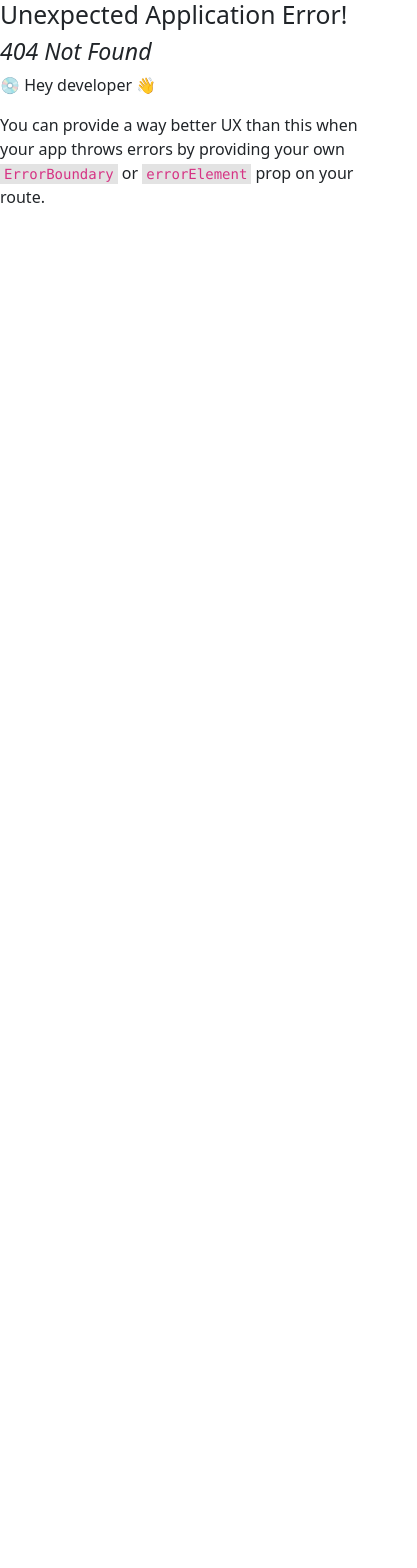
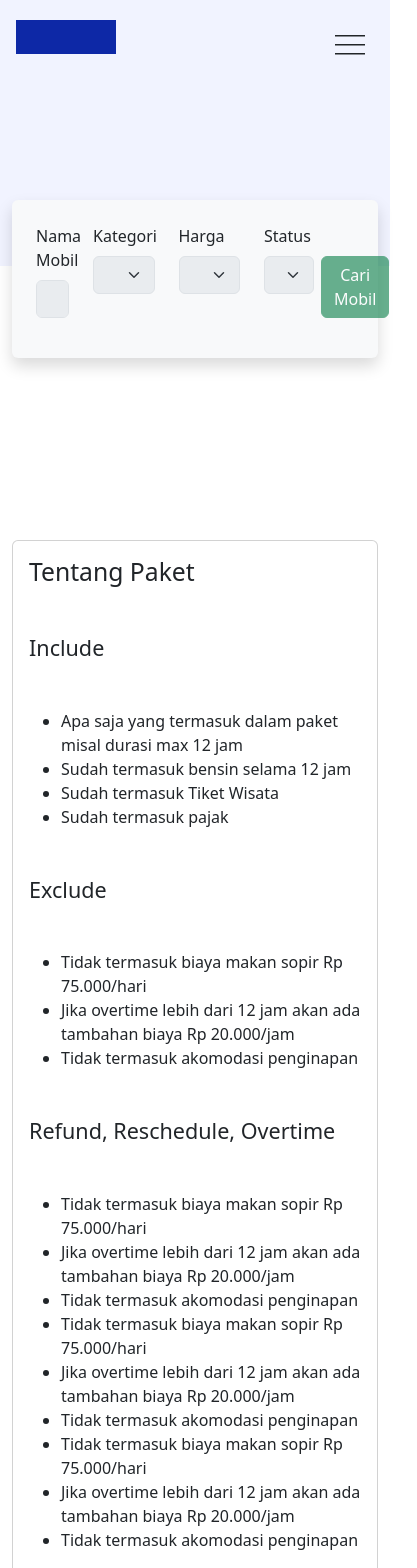
Before and after one commit to HarisMI40/fer-rental-mobil-public, a React (Vite) app: page /detail-mobil/1 in a window 390 px wide. Before the commit this address had no page. Shown: the top 1568 px of the page, 417 px wide, since content can reach past the window. Before the commit the page ends 844 px from the top, so only its background shows below. Built offline with nearby package versions, Linux system fonts and the light colour scheme; no server answers.

Commit message:
+ hal detail mobil

```diff
--- a/src/components/CardCariMobil/CardCariMobil.jsx
+++ b/src/components/CardCariMobil/CardCariMobil.jsx
@@ -4,16 +4,21 @@ import { Button, Col, Form, Row } from "react-bootstrap";
 import { useSearchParams } from "react-router-dom";
 
 
-const CardCariMobil = ({onActiveHandler, onBlurHandler, setCar}) => {
+const CardCariMobil = ({onActiveHandler = () => {}, onBlurHandler = () => {}, setCar = () => {}, disable = false}) => {
     const [formData, setFormData] = useState({name : "", category : "", price : "", status : ""});
+    const notDisable = disable == false;
 
     let [searchParams, setSearchParams] = useSearchParams();
 
-    useEffect(() => {
+    const isEmptyParam = () => {
         let parameterData = Object.fromEntries([...searchParams])
 
-        if(Object.keys(parameterData).length === 0) return // cek jika object ( parameter ) kosong
+        return Object.keys(parameterData).length === 0
+    }
+    useEffect(() => {
+        if(isEmptyParam()) return;
 
+        let parameterData = Object.fromEntries([...searchParams])
         const getData = async () => {
             const res = await axios.get("https://api-car-rental.binaracademy.org/customer/v2/car", { params: parameterData});
             setCar(res.data)
@@ -37,39 +42,56 @@ const CardCariMobil = ({onActiveHandler, onBlurHandler, setCar}) => {
                 <Row className="mb-3">
                     <Form.Group as={Col} xs={2} controlId="formGridEmail">
                         <Form.Label>Nama Mobil</Form.Label>
-                        <Form.Control size="md" type="text" placeholder="Ketik nama/tipe mobil" onFocus={onActiveHandler} onBlur={onBlurHandler} value={formData.name} onChange={ (e) => setFormData({...formData, name : e.target.value})}/>
+                        <Form.Control size="md" type="text" placeholder={notDisable ? "Ketik nama/tipe mobil" : ""} onFocus={onActiveHandler} onBlur={onBlurHandler} value={formData.name} onChange={ (e) => setFormData({...formData, name : e.target.value})} disabled={disable}/>
                     </Form.Group>
 
                     <Form.Group as={Col} xs={3} controlId="formGridEmail">
                         <Form.Label>Kategori</Form.Label>
-                        <Form.Select size="md" onFocus={onActiveHandler} onBlur={onBlurHandler} value={formData.category} onChange={ (e) => setFormData({...formData, category : e.target.value})}>
+                        <Form.Select size="md" onFocus={onActiveHandler} onBlur={onBlurHandler} value={formData.category} onChange={ (e) => setFormData({...formData, category : e.target.value})} disabled={disable}>
+                            {notDisable && (
+                                <>
                                     <option>Masukan Kapasitas Mobil</option>
                                     <option value="small">2 - 4 Orang</option>
                                     <option value="medium">4 - 6 Orang</option>
                                     <option value="large">6 - 8 Orang</option>
+                                </>
+                            )}
+
                         </Form.Select>
                     </Form.Group>
 
                     <Form.Group as={Col} xs={3} controlId="formGridEmail">
                         <Form.Label>Harga</Form.Label>
-                        <Form.Select size="md" onFocus={onActiveHandler} onBlur={onBlurHandler} value={formData.price} onChange={ (e) => setFormData({...formData, price : e.target.value})}>
+                        <Form.Select size="md" onFocus={onActiveHandler} onBlur={onBlurHandler} value={formData.price} onChange={ (e) => setFormData({...formData, price : e.target.value})} disabled={disable}>
+                            {notDisable && (
+                                <>
                                     <option>Masukan Harga Sewa Per Hari</option>
                                     <option value="1212">100.000</option>
                                     <option value="11111">200.000</option>
                                     <option value="300000">300.000</option>
+                                </>
+                            )}
                         </Form.Select>
                     </Form.Group>
 
                     <Form.Group as={Col} xs={2} controlId="formGridEmail">
                         <Form.Label>Status</Form.Label>
-                        <Form.Select size="md" onFocus={onActiveHandler} onBlur={onBlurHandler} value={formData.status} onChange={ (e) => setFormData({...formData, status : e.target.value})}>
+                        <Form.Select size="md" onFocus={onActiveHandler} onBlur={onBlurHandler} value={formData.status} onChange={ (e) => setFormData({...formData, status : e.target.value})} disabled={disable}>
+                        {notDisable && (
+                            <>
                                 <option value="true">Disewa</option>
                                 <option value="false">Tidak Disewa</option>
+                            </>
+                        )}
                         </Form.Select>
                     </Form.Group>
 
                     <Col className="d-flex align-items-end" xs={2}>
-                        <Button size="md" type="submit" variant="success" onFocus={onActiveHandler} onBlur={onBlurHandler}>Cari Mobil</Button>{' '}
+                        {
+                            isEmptyParam()
+                                ? (<Button size="md" type="submit" variant="success" onFocus={onActiveHandler} onBlur={onBlurHandler} disabled={disable}>Cari Mobil</Button>)
+                                : (<Button variant="outline-info" onFocus={onActiveHandler} onBlur={onBlurHandler} disabled={disable}>Edit</Button>)
+                        }
                     </Col>
                     {/* </Form.Group> */}
 
--- /dev/null
+++ b/src/components/CardDetail/CardDetail.jsx
@@ -0,0 +1,42 @@
+import React from "react";
+import { Card } from "react-bootstrap";
+
+const CardDetail = () => {
+  return (
+    <Card>
+        <Card.Body>
+            <h2>Tentang Paket</h2>
+            <h4 className="my-5">Include</h4>
+
+                <ul>
+                    <li>Apa saja yang termasuk dalam paket misal durasi max 12 jam</li>
+                    <li>Sudah termasuk bensin selama 12 jam</li>
+                    <li>Sudah termasuk Tiket Wisata</li>
+                    <li>Sudah termasuk pajak</li>
+                </ul>
+
+            <h4 className="my-5">Exclude</h4>
+                <ul>
+                    <li>Tidak termasuk biaya makan sopir Rp 75.000/hari</li>
+                    <li>Jika overtime lebih dari 12 jam akan ada tambahan biaya Rp 20.000/jam</li>
+                    <li>Tidak termasuk akomodasi penginapan</li>
+                </ul>
+
+            <h4 className="my-5">Refund, Reschedule, Overtime</h4>
+                <ul>
+                    <li>Tidak termasuk biaya makan sopir Rp 75.000/hari</li>
+                    <li>Jika overtime lebih dari 12 jam akan ada tambahan biaya Rp 20.000/jam</li>
+                    <li>Tidak termasuk akomodasi penginapan</li>
+                    <li>Tidak termasuk biaya makan sopir Rp 75.000/hari</li>
+                    <li>Jika overtime lebih dari 12 jam akan ada tambahan biaya Rp 20.000/jam</li>
+                    <li>Tidak termasuk akomodasi penginapan</li>
+                    <li>Tidak termasuk biaya makan sopir Rp 75.000/hari</li>
+                    <li>Jika overtime lebih dari 12 jam akan ada tambahan biaya Rp 20.000/jam</li>
+                    <li>Tidak termasuk akomodasi penginapan</li>
+                </ul>
+        </Card.Body>
+    </Card>
+  );
+};
+
+export default CardDetail;
--- a/src/main.jsx
+++ b/src/main.jsx
@@ -5,6 +5,7 @@ import App from './pages/App/App.jsx'
 import './index.css'
 import { createBrowserRouter, RouterProvider } from "react-router-dom";
 import CariMobil from './pages/CariMobil/CariMobil.jsx';
+import DetailMobil from './pages/DetailMobil/DetailMobil.jsx';
 
 const router = createBrowserRouter([
   {
@@ -15,6 +16,10 @@ const router = createBrowserRouter([
     path: "/cari-mobil",
     element: <CariMobil />,
   },
+  {
+    path: "/detail-mobil/:idCar",
+    element: <DetailMobil />,
+  },
 ]);
 
 
--- a/src/pages/CariMobil/CariMobil.jsx
+++ b/src/pages/CariMobil/CariMobil.jsx
@@ -5,6 +5,7 @@ import { Button, Card, Col, Container, Row } from "react-bootstrap";
 import CardCariMobil from "../../components/CardCariMobil/CardCariMobil";
 import style from "./CariMobil.module.css"
 import Footer from "../../components/Footer/Footer";
+import { Link } from "react-router-dom";
 
 const CariMobil = () => {
     const [isActiveInput, setIsActiveInput] = useState(false);
@@ -49,9 +50,11 @@ const CariMobil = () => {
                                 Lorem ipsum dolor sit amet, consectetur adipiscing elit, sed do eiusmod tempor incididunt ut labore et dolore magna aliqua.
                             </Card.Text>
                             <div className="d-grid gap-2">
-                                <Button variant="success" size="lg" style={{borderRadius : "0px"}}>
-                                    Pilih Mobil
-                                </Button>
+                                <Link to={`/detail-mobil/${car.id}`} className="link">
+                                    <Button variant="success" size="lg" style={{borderRadius : "0px"}}>
+                                        Pilih Mobil
+                                    </Button>
+                                </Link>
                             </div>
                             </Card.Body>
                         </Card>
--- a/src/pages/CariMobil/CariMobil.module.css
+++ b/src/pages/CariMobil/CariMobil.module.css
@@ -16,3 +16,7 @@
     /* z-index: 99; */
     transition: all 0.1s;
 }
+
+.link{
+    text-decoration : none;
+}
--- /dev/null
+++ b/src/pages/DetailMobil/DetailMobil.jsx
@@ -0,0 +1,62 @@
+import { useEffect, useState } from "react";
+import CardCariMobil from "../../components/CardCariMobil/CardCariMobil";
+import HeaderMain from "../../components/HeaderMain/HeaderMain";
+import Hero from "../../components/Hero/Hero";
+import style from "./DetailMobil.module.css"
+import { Card, Col, Container, Row } from "react-bootstrap";
+import CardDetail from "../../components/CardDetail/CardDetail";
+import Footer from "../../components/Footer/Footer";
+import { useParams, useSearchParams } from "react-router-dom";
+
+const DetailMobil = () => {
+    const [mobil, setMobil] = useState({});
+    const {idCar} = useParams();
+
+    useEffect(() => {
+        const getData = async () => {
+            const res = await fetch(`https://api-car-rental.binaracademy.org/customer/car/${idCar}`);
+            const data = await res.json()
+
+            setMobil(data)
+        }
+
+        getData();
+    })
+    return (
+    <>
+        <HeaderMain>
+
+        </HeaderMain>
+        <Container className={style.containerCardCariMobil}>
+            <CardCariMobil disable={true}/>
+        </Container>
+
+        <Container>
+            <Row>
+                <Col md={8}>
+                    <CardDetail />
+                </Col>
+                <Col md={4}>
+                    <Card className={style.card} style={{ width: '405px' }}>
+                        <Card.Img variant="top" src={mobil.image} className="p-4"/>
+                        <Card.Body>
+                            <Card.Title>{mobil.name}</Card.Title>
+                            <Card.Subtitle className="text-muted my-3">6 - 8 orang</Card.Subtitle>
+                            <div className="d-flex justify-content-between my-5">
+                                <div>Harga : </div>
+                                <div className="fw-bold">Rp. {mobil.price}</div>
+                            </div>
+                        </Card.Body>
+                    </Card>
+                </Col>
+            </Row>
+        </Container>
+
+        <Container>
+            <Footer />
+        </Container>
+    </>
+    );
+};
+
+export default DetailMobil;
--- /dev/null
+++ b/src/pages/DetailMobil/DetailMobil.module.css
@@ -0,0 +1,8 @@
+.containerCardCariMobil{
+    position: relative;
+    top : -66px;
+}
+
+/* .card img{
+    height: 160px;
+} */
```
Lines whose indentation alone changed are shown as unchanged.
